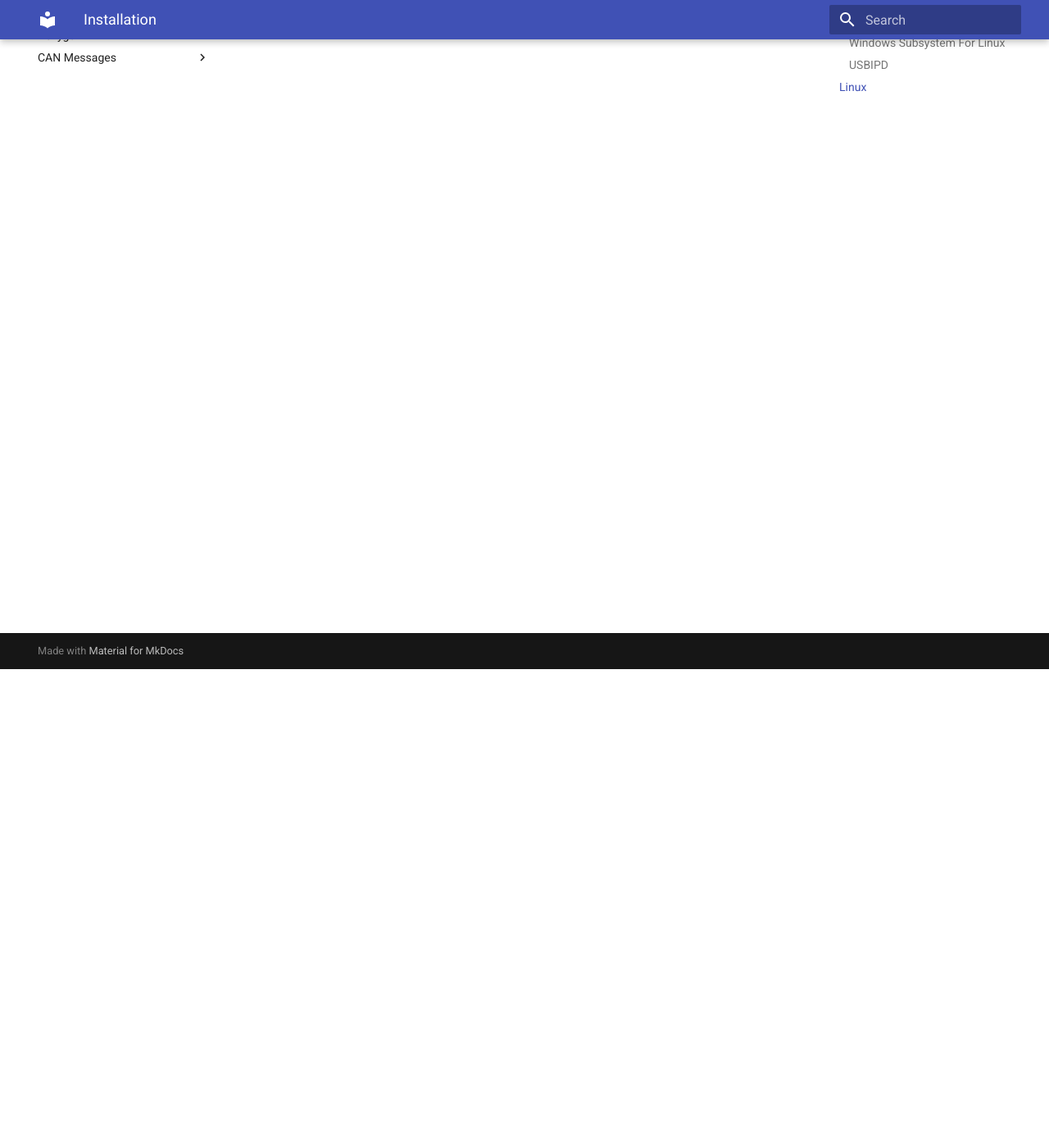
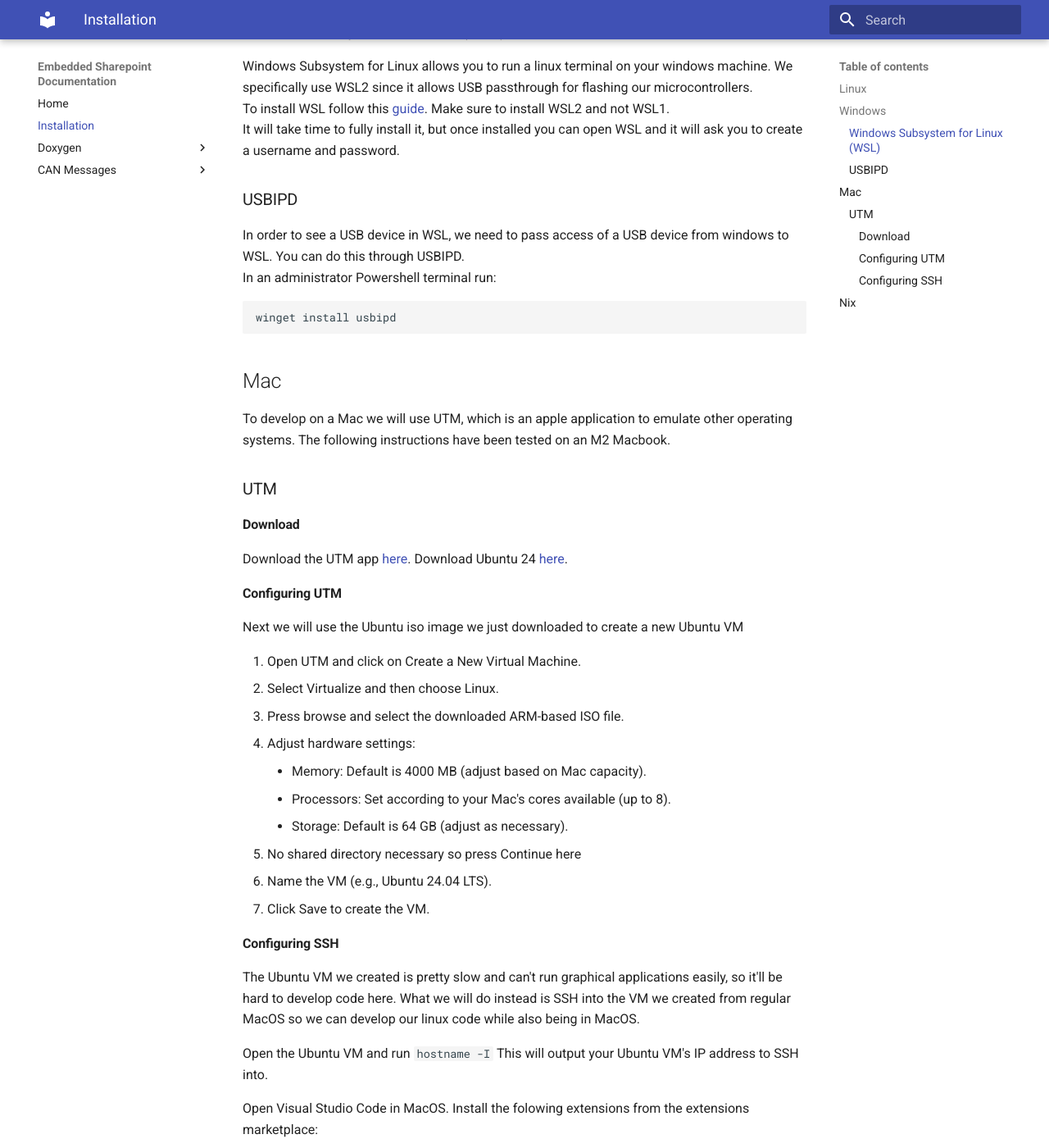
Before and after one commit to lhr-solar/Embedded-Sharepoint, an MkDocs documentation site: the page built from docs/Installation.md, in a window 1280 px wide and 1400 px high, scrolled down 584 px. Shown: the whole window at 82% size. Built offline with MkDocs 1.6.1 and Material for MkDocs 9.7.7, drawn with Linux system fonts in a browser that asks for light colours; some of the changed text lies outside the part shown.

Commit message:
completed most of mac and windows instructions

````diff
--- a/docs/Installation.md
+++ b/docs/Installation.md
@@ -1,7 +1,76 @@
-## Mac
-### UTM
+# Installation Instructions
+Development for Embedded-Sharepoint requires a linux-based environment. Running linux natively yields the best results, but there are workarounds through UTM virtual machine on Mac OS or Windows Subsystem for Linux (WSL) on Windows.
+
+Please ensure you've done the following before moving on:
+1. Follow the instructions here to create your github SSH key
+2. Install [Visual Studio Code](https://code.visualstudio.com/)
+
+## Linux
+Thanks for making our lives easy :)
+
+1. Follow the instructions here to create your github SSH key
+2. Run the steps in [Nix](#nix) next
 
 ## Windows
-### Windows Subsystem For Linux
+### Windows Subsystem for Linux (WSL)
+Windows Subsystem for Linux allows you to run a linux terminal on your windows machine. We specifically use WSL2 since it allows USB passthrough for flashing our microcontrollers.
+To install WSL follow this [guide](https://learn.microsoft.com/en-us/windows/wsl/install). Make sure to install WSL2 and not WSL1.
+It will take time to fully install it, but once installed you can open WSL and it will ask you to create a username and password.
 ### USBIPD
-## Linux
+In order to see a USB device in WSL, we need to pass access of a USB device from windows to WSL. You can do this through USBIPD.
+In an administrator Powershell terminal run:
+```
+winget install usbipd
+```
+
+## Mac
+To develop on a Mac we will use UTM, which is an apple application to emulate other operating systems. The following instructions have been tested on an M2 Macbook.
+### UTM
+#### Download
+Download the UTM app [here](https://mac.getutm.app/).
+Download Ubuntu 24 [here](https://ubuntu.com/download/server).
+#### Configuring UTM
+Next we will use the Ubuntu iso image we just downloaded to create a new Ubuntu VM
+
+1. Open UTM and click on Create a New Virtual Machine.
+2. Select Virtualize and then choose Linux.
+3. Press browse and select the downloaded ARM-based ISO file.
+4. Adjust hardware settings:
+    * Memory: Default is 4000 MB (adjust based on Mac capacity).
+    * Processors: Set according to your Mac's cores available (up to 8).
+    * Storage: Default is 64 GB (adjust as necessary).
+5. No shared directory necessary so press Continue here
+6. Name the VM (e.g., Ubuntu 24.04 LTS).
+7. Click Save to create the VM.
+
+#### Configuring SSH
+The Ubuntu VM we created is pretty slow and can't run graphical applications easily, so it'll be hard to develop code here. What we will do instead is SSH into the VM we created from regular MacOS so we can develop our linux code while also being in MacOS.
+
+Open the Ubuntu VM and run ``` hostname -I``` This will output your Ubuntu VM's IP address to SSH into.
+
+Open Visual Studio Code in MacOS.
+Install the folowing extensions from the extensions marketplace:
+
+1. In VSCode press ```command + shift + p```
+2. Type Remote-SSH: Open SSH Configuration File
+3. Select the one that's in /.ssh/config
+4. This file contains all your possible SSH targets, we will add the Ubuntu VM as an SSH target. Type this into your ssh config and the IP address of your VM you got earlier.
+```
+Host [Name of SSH, can be anything]
+HostName [IP Address]
+User [Your user name]
+```
+For example mine could be:
+```
+Host Ubuntu-UTM-VM
+HostName 192.169.42.0
+User laksh
+```
+5. Press ```command + shift + p``` and type Remote-SSH: Connect to Host
+6. Select the hostname you just added
+7. Congrats! You are now SSH'd into your Ubuntu VM.
+
+Run the steps in [Nix](#nix) next
+
+## Nix
+[todo, sowey]
````
Also changed, not shown: docs/README.md (+13 -7 lines), 1 other file.
